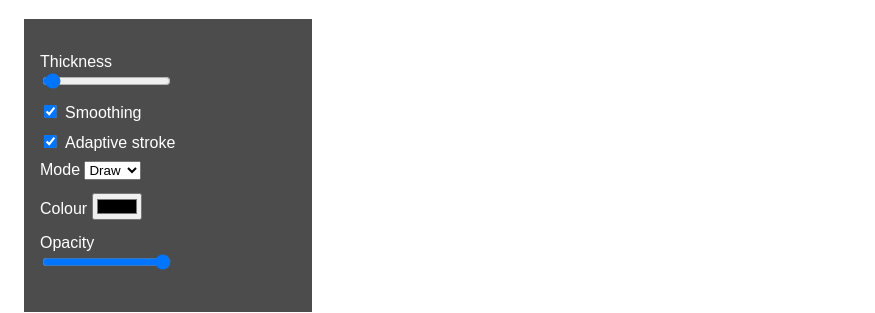
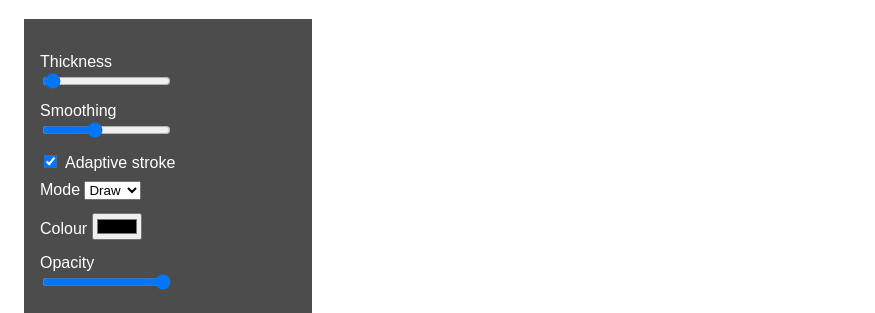
Before and after one commit to jakubfiala/atrament, a website built with webpack: page demo/index.html in a window 1280 px wide. Shown: the part 85-398 px from the top of the page, 0-875 px from the left. Built offline with nearby package versions, Linux system fonts and the light colour scheme.

Commit message:
smoothing slider in demo

```diff
--- a/demo/index.html
+++ b/demo/index.html
@@ -68,13 +68,17 @@
         step="0.1"
         autocomplete="off"
       /><br />
+      <label for="smoothing">Smoothing</label><br />
       <input
         id="smoothing"
-        type="checkbox"
-        onchange="atrament.smoothing = event.target.checked;"
-        checked
+        type="range"
+        min="0.1"
+        max="2"
+        onchange="atrament.smoothing = parseFloat(event.target.value);"
+        value="0.85"
+        step="0.05"
         autocomplete="off"
-      /><label for="smoothing">Smoothing</label><br />
+      /><br />
       <input
         id="adaptive"
         type="checkbox"
```
